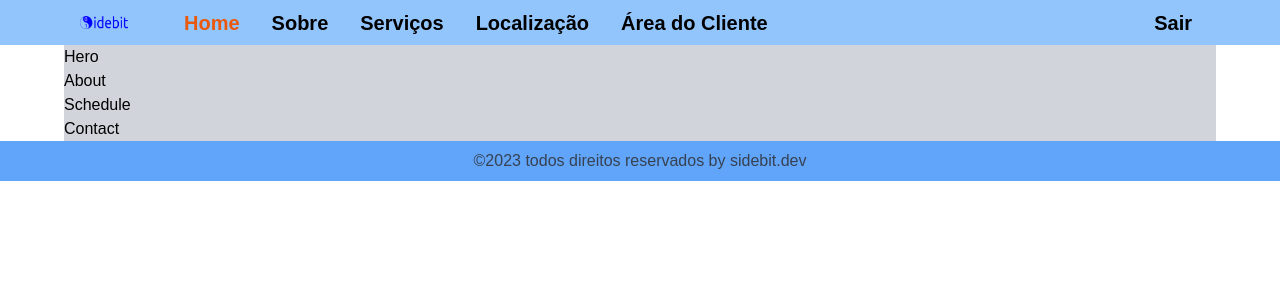
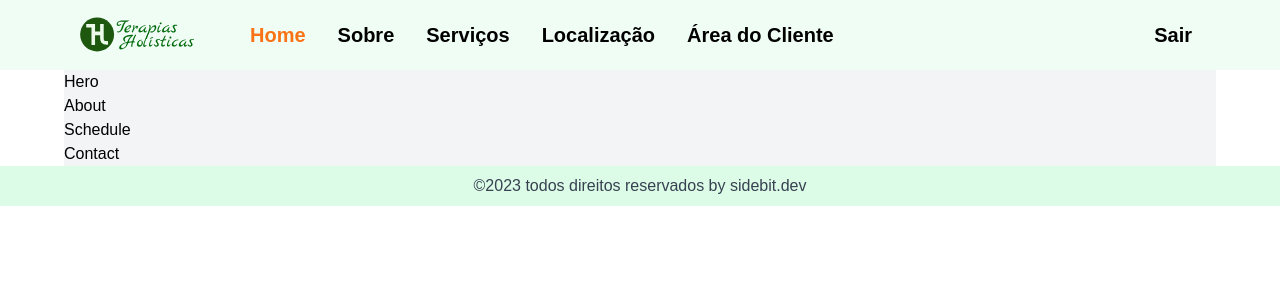
Before and after one commit to mig-ramos/holistic-energy-w, a Next.js app: page / in a window 1280 px wide. Shown: the top 300 px of the page. Built offline with nearby package versions, Linux system fonts and the light colour scheme.

Commit message:
feat: Install logo end color menu

```diff
--- a/src/components/ActiveLink/index.tsx
+++ b/src/components/ActiveLink/index.tsx
@@ -16,5 +16,5 @@ export function ActiveLink({
   const className = asPath === rest.href ? activeClassName : "";
   // se a rota/pagina que estamos acessando for igual ao link que ele clicou então ativamos o classname
 
-  return <Link {...rest} className="p-3 m-1 rounded-full hover:text-gray-100 dark:hover:text-gray-400">{cloneElement(children, { className })}</Link>;
+  return <Link {...rest} className="p-3 m-1 rounded-full hover:text-green-500 dark:hover:text-gray-400">{cloneElement(children, { className })}</Link>;
 }
--- a/src/components/home/Conteudo.tsx
+++ b/src/components/home/Conteudo.tsx
@@ -6,7 +6,7 @@ export default function Conteudo(props: ConteudoProps) {
   return (
     <div
       className={`
-         flex flex-col bg-gray-300 dark:bg-gray-800
+         flex flex-col bg-gray-100 dark:bg-gray-800
          max-w-6xl mx-auto dark:text-gray-200
       `}
     >
--- a/src/components/home/Footer.tsx
+++ b/src/components/home/Footer.tsx
@@ -2,7 +2,7 @@ export function Footer(){
 
     return (
         <section
-        className={`flex justify-center items-center w-full bg-blue-400 dark:bg-gray-900 dark:text-gray-200 h-10`}>
+        className={`flex justify-center items-center w-full bg-green-100 dark:bg-gray-900 dark:text-gray-200 h-10`}>
             <p className={`font-thin text-gray-700 `}>&copy;2023 todos direitos reservados by sidebit.dev</p>
         </section>
     )
--- a/src/components/home/Header.tsx
+++ b/src/components/home/Header.tsx
@@ -1,17 +1,17 @@
 import { ActiveLink } from "../ActiveLink";
 import Image from "next/image";
-import Logo from "public/images/side-azul.png";
+import Logo from "public/images/Logo-B.svg";
 
 export function Header() {
-  let linkActive ='text-orange-600';
+  let linkActive ='text-orange-500';
   return (
     <header
-      className={`w-full bg-blue-300 dark:bg-gray-900 dark:text-gray-100 font-bold text-xl`}
+      className={`w-full bg-green-50 dark:bg-gray-900 dark:text-gray-100 font-bold text-xl`}
     >
       <nav className={`max-w-6xl flex items-center h-18 mx-auto`}>
         <div className="flex items-center justify-center">
           <ActiveLink href={"/"}>
-            <Image src={Logo} alt="Logo do site" width={48} placeholder={`empty`} />
+            <Image src={Logo} alt="Logo do site" height={38} placeholder={`empty`} />
           </ActiveLink>
         </div>
         <div className={`flex-grow ml-6`}>
@@ -32,7 +32,7 @@ export function Header() {
           </ActiveLink>
         </div>
         <div>
-          <button className={`hover:text-white font-bold text-xl mx-6`} onClick={() => alert('Saindo')}>Sair</button>
+          <button className={`hover:text-red-500 font-bold text-xl mx-6`} onClick={() => alert('Saindo')}>Sair</button>
         </div>
       </nav>
     </header>
```
Also changed, not shown: public/images/Logo-B.svg (added), public/images/Logo-verde.svg (added).
